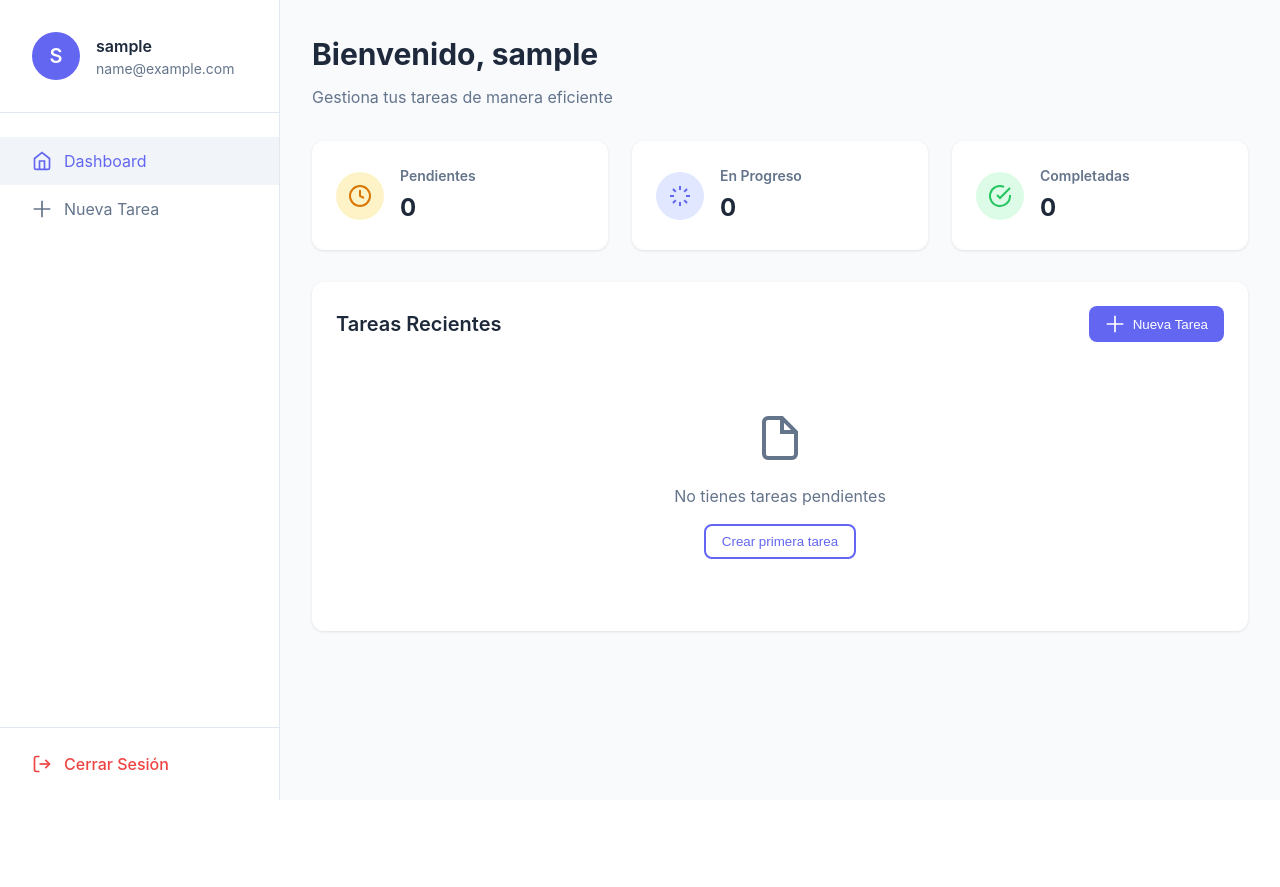
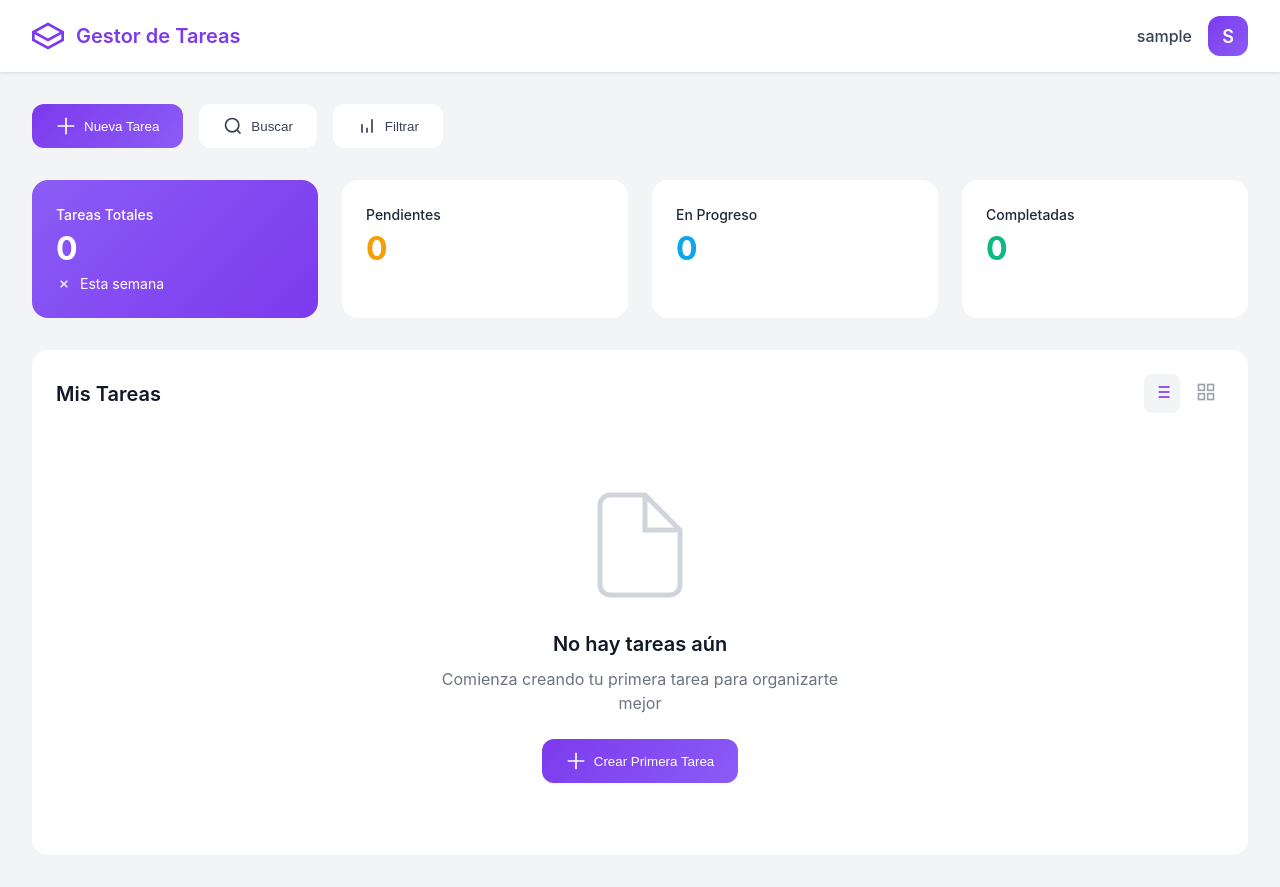
Before and after one commit to erreyesjoel/GestorTareas, a Flask app: page /dashboard in a window 1280 px wide. Before the commit the page ends 800 px from the top, so only its background shows below. Run offline with Flask 3, Linux system fonts and the light colour scheme; the visitor is signed in with stand-in values (Sample User, id 1).

Commit message:
cambio en los estilos del dashboard

```diff
--- a/app/static/css/_dashboard.css
+++ b/app/static/css/_dashboard.css
@@ -1,16 +1,21 @@
 :root {
-    --primary-color: #6366f1;
-    --primary-hover: #4f46e5;
-    --secondary-color: #64748b;
-    --success-color: #22c55e;
-    --warning-color: #f59e0b;
-    --danger-color: #ef4444;
-    --background-color: #f8fafc;
-    --surface-color: #ffffff;
-    --text-primary: #1e293b;
-    --text-secondary: #64748b;
-    --border-color: #e2e8f0;
-    --sidebar-width: 280px;
+    --primary: #7c3aed;
+    --primary-light: #8b5cf6;
+    --primary-dark: #6d28d9;
+    --secondary: #0ea5e9;
+    --success: #10b981;
+    --warning: #f59e0b;
+    --danger: #ef4444;
+    --gray-50: #f9fafb;
+    --gray-100: #f3f4f6;
+    --gray-200: #e5e7eb;
+    --gray-300: #d1d5db;
+    --gray-400: #9ca3af;
+    --gray-500: #6b7280;
+    --gray-600: #4b5563;
+    --gray-700: #374151;
+    --gray-800: #1f2937;
+    --gray-900: #111827;
 }
 
 * {
@@ -20,270 +25,354 @@
 }
 
 body {
-    font-family: 'Inter', -apple-system, BlinkMacSystemFont, 'Segoe UI', Roboto, Oxygen, Ubuntu, Cantarell, sans-serif;
-    background-color: var(--background-color);
-    color: var(--text-primary);
+    font-family: 'Inter', system-ui, -apple-system, sans-serif;
+    background-color: var(--gray-100);
+    color: var(--gray-800);
     line-height: 1.5;
 }
 
-.dashboard {
+.app-container {
+    min-height: 100vh;
     display: flex;
-    min-height: 100vh;
+    flex-direction: column;
 }
 
-/* Sidebar */
-.sidebar {
-    width: var(--sidebar-width);
-    background-color: var(--surface-color);
-    border-right: 1px solid var(--border-color);
+/* Header */
+.main-header {
+    background-color: white;
+    padding: 1rem 2rem;
     display: flex;
-    flex-direction: column;
-    position: fixed;
-    height: 100vh;
+    justify-content: space-between;
+    align-items: center;
+    box-shadow: 0 1px 3px rgba(0, 0, 0, 0.1);
+    position: sticky;
+    top: 0;
+    z-index: 100;
 }
 
-.user-info {
-    padding: 2rem;
-    border-bottom: 1px solid var(--border-color);
+.brand {
+    display: flex;
+    align-items: center;
+    gap: 0.75rem;
+    font-size: 1.25rem;
+    font-weight: 600;
+    color: var(--primary);
+}
+
+.logo-icon {
+    width: 32px;
+    height: 32px;
+    stroke: currentColor;
+    stroke-width: 2;
+}
+
+.user-menu {
     display: flex;
     align-items: center;
     gap: 1rem;
+    position: relative;
+    cursor: pointer;
 }
 
-.avatar-circle {
-    width: 48px;
-    height: 48px;
-    background-color: var(--primary-color);
-    color: white;
-    border-radius: 50%;
+.user-name {
+    font-weight: 500;
+    color: var(--gray-700);
+}
+
+.avatar {
+    width: 40px;
+    height: 40px;
+    background: linear-gradient(135deg, var(--primary), var(--primary-light));
+    border-radius: 12px;
     display: flex;
     align-items: center;
     justify-content: center;
-    font-size: 1.25rem;
+    color: white;
     font-weight: 600;
+    font-size: 1.125rem;
 }
 
-.user-details h3 {
-    font-size: 1rem;
-    font-weight: 600;
-    color: var(--text-primary);
+.user-dropdown {
+    position: absolute;
+    top: 100%;
+    right: 0;
+    margin-top: 0.5rem;
+    background: white;
+    border-radius: 12px;
+    box-shadow: 0 10px 15px -3px rgba(0, 0, 0, 0.1);
+    min-width: 240px;
+    opacity: 0;
+    visibility: hidden;
+    transform: translateY(-10px);
+    transition: all 0.2s;
 }
 
-.user-details p {
-    font-size: 0.875rem;
-    color: var(--text-secondary);
+.user-menu:hover .user-dropdown {
+    opacity: 1;
+    visibility: visible;
+    transform: translateY(0);
 }
 
-.sidebar-nav {
-    flex: 1;
-    padding: 1.5rem 0;
+.dropdown-header {
+    padding: 1rem;
+    border-bottom: 1px solid var(--gray-200);
 }
 
-.sidebar-nav ul {
-    list-style: none;
+.dropdown-header strong {
+    display: block;
+    color: var(--gray-900);
+    font-size: 0.875rem;
 }
 
-.sidebar-nav li a {
+.dropdown-header span {
+    color: var(--gray-500);
+    font-size: 0.813rem;
+}
+
+.dropdown-body {
+    padding: 0.5rem;
+}
+
+.dropdown-item {
     display: flex;
     align-items: center;
     gap: 0.75rem;
-    padding: 0.75rem 2rem;
-    color: var(--text-secondary);
+    padding: 0.75rem;
+    color: var(--gray-700);
     text-decoration: none;
+    border-radius: 8px;
     transition: all 0.2s;
 }
 
-.sidebar-nav li.active a,
-.sidebar-nav li a:hover {
-    color: var(--primary-color);
-    background-color: #f1f5f9;
+.dropdown-item:hover {
+    background-color: var(--gray-50);
+    color: var(--danger);
 }
 
-.sidebar-nav svg {
+.dropdown-item svg {
     width: 20px;
     height: 20px;
     stroke-width: 2;
 }
 
-.sidebar-footer {
-    padding: 1.5rem 2rem;
-    border-top: 1px solid var(--border-color);
+/* Content */
+.content-wrapper {
+    flex: 1;
+    padding: 2rem;
+    max-width: 1400px;
+    margin: 0 auto;
+    width: 100%;
 }
 
-.logout-btn {
+/* Quick Actions */
+.quick-actions {
+    display: flex;
+    gap: 1rem;
+    margin-bottom: 2rem;
+}
+
+.action-btn {
     display: flex;
     align-items: center;
-    gap: 0.75rem;
-    color: var(--danger-color);
-    text-decoration: none;
+    gap: 0.5rem;
+    padding: 0.75rem 1.5rem;
+    border-radius: 12px;
     font-weight: 500;
-    transition: opacity 0.2s;
+    border: none;
+    cursor: pointer;
+    transition: all 0.2s;
 }
 
-.logout-btn:hover {
-    opacity: 0.8;
-}
-
-.logout-btn svg {
+.action-btn svg {
     width: 20px;
     height: 20px;
     stroke-width: 2;
 }
 
-/* Main Content */
-.main-content {
-    flex: 1;
-    margin-left: var(--sidebar-width);
-    padding: 2rem;
+.action-btn.primary {
+    background: linear-gradient(135deg, var(--primary), var(--primary-light));
+    color: white;
 }
 
-.content-header {
-    margin-bottom: 2rem;
+.action-btn.primary:hover {
+    background: linear-gradient(135deg, var(--primary-dark), var(--primary));
+    transform: translateY(-1px);
 }
 
-.content-header h1 {
-    font-size: 1.875rem;
-    font-weight: 700;
-    color: var(--text-primary);
-    margin-bottom: 0.5rem;
+.action-btn.secondary {
+    background-color: white;
+    color: var(--gray-700);
 }
 
-.content-header p {
-    color: var(--text-secondary);
+.action-btn.secondary:hover {
+    background-color: var(--gray-50);
+    color: var(--primary);
 }
 
-/* Stats Cards */
-.dashboard-stats {
+/* Task Summary */
+.task-summary {
     display: grid;
     grid-template-columns: repeat(auto-fit, minmax(240px, 1fr));
     gap: 1.5rem;
     margin-bottom: 2rem;
 }
 
-.stat-card {
-    background-color: var(--surface-color);
-    border-radius: 0.75rem;
+.summary-card {
+    background: white;
+    border-radius: 16px;
     padding: 1.5rem;
+    transition: all 0.3s;
+}
+
+.summary-card:hover {
+    transform: translateY(-2px);
+    box-shadow: 0 10px 15px -3px rgba(0, 0, 0, 0.1);
+}
+
+.summary-card.highlight {
+    background: linear-gradient(135deg, var(--primary-light), var(--primary));
+    color: white;
+}
+
+.card-content h3 {
+    font-size: 0.875rem;
+    font-weight: 500;
+    margin-bottom: 0.5rem;
+    color: inherit;
+}
+
+.number {
+    font-size: 2rem;
+    font-weight: 700;
+    line-height: 1;
+    margin-bottom: 0.5rem;
+}
+
+.number.warning { color: var(--warning); }
+.number.info { color: var(--secondary); }
+.number.success { color: var(--success); }
+
+.trend {
     display: flex;
     align-items: center;
-    gap: 1rem;
-    box-shadow: 0 1px 3px rgba(0, 0, 0, 0.1);
+    gap: 0.5rem;
+    font-size: 0.875rem;
 }
 
-.stat-icon {
-    width: 48px;
-    height: 48px;
-    border-radius: 50%;
-    display: flex;
-    align-items: center;
-    justify-content: center;
-}
-
-.stat-icon svg {
-    width: 24px;
-    height: 24px;
+.trend svg {
+    width: 16px;
+    height: 16px;
     stroke-width: 2;
 }
 
-.stat-icon.pending {
-    background-color: #fef3c7;
-    color: #d97706;
+/* Tasks Container */
+.tasks-container {
+    background: white;
+    border-radius: 16px;
+    padding: 1.5rem;
 }
 
-.stat-icon.in-progress {
-    background-color: #e0e7ff;
-    color: var(--primary-color);
-}
-
-.stat-icon.completed {
-    background-color: #dcfce7;
-    color: var(--success-color);
-}
-
-.stat-info h3 {
-    font-size: 0.875rem;
-    font-weight: 600;
-    color: var(--text-secondary);
-    margin-bottom: 0.25rem;
-}
-
-.stat-number {
-    font-size: 1.5rem;
-    font-weight: 700;
-    color: var(--text-primary);
-}
-
-/* Tasks Section */
-.tasks-section {
-    background-color: var(--surface-color);
-    border-radius: 0.75rem;
-    padding: 1.5rem;
-    box-shadow: 0 1px 3px rgba(0, 0, 0, 0.1);
-}
-
-.section-header {
+.tasks-header {
     display: flex;
     justify-content: space-between;
     align-items: center;
     margin-bottom: 1.5rem;
 }
 
-.section-header h2 {
+.tasks-header h2 {
     font-size: 1.25rem;
     font-weight: 600;
+    color: var(--gray-900);
 }
 
-.new-task-btn {
+.view-options {
     display: flex;
-    align-items: center;
     gap: 0.5rem;
-    background-color: var(--primary-color);
-    color: white;
-    border: none;
-    padding: 0.5rem 1rem;
-    border-radius: 0.5rem;
-    font-weight: 500;
-    cursor: pointer;
-    transition: background-color 0.2s;
 }
 
-.new-task-btn:hover {
-    background-color: var(--primary-hover);
+.view-btn {
+    padding: 0.5rem;
+    border: none;
+    background: none;
+    color: var(--gray-400);
+    cursor: pointer;
+    border-radius: 8px;
+    transition: all 0.2s;
 }
 
-.new-task-btn svg {
+.view-btn:hover {
+    background-color: var(--gray-100);
+    color: var(--gray-600);
+}
+
+.view-btn.active {
+    background-color: var(--gray-100);
+    color: var(--primary);
+}
+
+.view-btn svg {
     width: 20px;
     height: 20px;
     stroke-width: 2;
 }
 
 /* Empty State */
-.no-tasks {
+.empty-state {
+    padding: 3rem 0;
     text-align: center;
-    padding: 3rem 0;
-    color: var(--text-secondary);
 }
 
-.no-tasks svg {
-    width: 48px;
-    height: 48px;
-    stroke-width: 2;
-    margin-bottom: 1rem;
+.empty-state-content {
+    max-width: 400px;
+    margin: 0 auto;
 }
 
-.create-first-task {
-    margin-top: 1rem;
-    background-color: transparent;
-    border: 2px solid var(--primary-color);
-    color: var(--primary-color);
-    padding: 0.5rem 1rem;
-    border-radius: 0.5rem;
+.illustration {
+    width: 120px;
+    height: 120px;
+    margin: 0 auto 1.5rem;
+    color: var(--gray-300);
+}
+
+.illustration svg {
+    width: 100%;
+    height: 100%;
+    stroke-width: 1;
+}
+
+.empty-state h3 {
+    font-size: 1.25rem;
+    font-weight: 600;
+    color: var(--gray-900);
+    margin-bottom: 0.5rem;
+}
+
+.empty-state p {
+    color: var(--gray-500);
+    margin-bottom: 1.5rem;
+}
+
+.create-task-btn {
+    display: inline-flex;
+    align-items: center;
+    gap: 0.5rem;
+    background: linear-gradient(135deg, var(--primary), var(--primary-light));
+    color: white;
+    border: none;
+    padding: 0.75rem 1.5rem;
+    border-radius: 12px;
     font-weight: 500;
     cursor: pointer;
     transition: all 0.2s;
 }
 
-.create-first-task:hover {
-    background-color: var(--primary-color);
-    color: white;
+.create-task-btn:hover {
+    background: linear-gradient(135deg, var(--primary-dark), var(--primary));
+    transform: translateY(-1px);
 }
+
+.create-task-btn svg {
+    width: 20px;
+    height: 20px;
+    stroke-width: 2;
+}
--- a/app/static/js/dashboard.js
+++ b/app/static/js/dashboard.js
@@ -1,14 +1,34 @@
 document.addEventListener('DOMContentLoaded', () => {
-    // Manejar el botón de nueva tarea
-    const newTaskBtn = document.querySelector('.new-task-btn');
-    const createFirstTaskBtn = document.querySelector('.create-first-task');
+    // Botones de nueva tarea
+    const newTaskBtns = document.querySelectorAll('.action-btn.primary, .create-task-btn');
+    newTaskBtns.forEach(btn => {
+        btn.addEventListener('click', () => {
+            // Por ahora solo mostramos un mensaje
+            alert('Funcionalidad de crear tarea próximamente...');
+        });
+    });
 
-    [newTaskBtn, createFirstTaskBtn].forEach(btn => {
-        if (btn) {
-            btn.addEventListener('click', () => {
-                // Por ahora solo mostramos un mensaje
-                alert('Funcionalidad de crear tarea próximamente...');
-            });
+    // Botones de vista
+    const viewBtns = document.querySelectorAll('.view-btn');
+    viewBtns.forEach(btn => {
+        btn.addEventListener('click', () => {
+            // Remover clase active de todos los botones
+            viewBtns.forEach(b => b.classList.remove('active'));
+            // Añadir clase active al botón clickeado
+            btn.classList.add('active');
+        });
+    });
+
+    // Menú de usuario
+    const userMenu = document.querySelector('.user-menu');
+    const userDropdown = document.querySelector('.user-dropdown');
+
+    // Cerrar el dropdown cuando se hace click fuera
+    document.addEventListener('click', (e) => {
+        if (!userMenu.contains(e.target)) {
+            userDropdown.style.opacity = '0';
+            userDropdown.style.visibility = 'hidden';
+            userDropdown.style.transform = 'translateY(-10px)';
         }
     });
 });
--- a/app/templates/dashboard.html
+++ b/app/templates/dashboard.html
@@ -7,46 +7,29 @@
     <link rel="stylesheet" href="{{ url_for('static', filename='css/_dashboard.css') }}">
 </head>
 <body>
-    <div class="dashboard">
-        <!-- Barra lateral -->
-        <aside class="sidebar">
-            <div class="user-info">
-                <div class="user-avatar">
-                    <!-- Iniciales del usuario -->
-                    <div class="avatar-circle">
-                        {{ current_user.nombre[0].upper() }}
-                    </div>
-                </div>
-                <div class="user-details">
-                    <h3>{{ current_user.nombre }}</h3>
-                    <p>{{ current_user.email }}</p>
+    <div class="app-container">
+        <!-- Header principal -->
+        <header class="main-header">
+            <div class="header-left">
+                <div class="brand">
+                    <svg class="logo-icon" viewBox="0 0 24 24" fill="none" stroke="currentColor">
+                        <path d="M12 3L1 9l11 6 11-6-11-6zM1 9v6l11 6 11-6V9"/>
+                    </svg>
+                    <span>Gestor de Tareas</span>
                 </div>
             </div>
 
-            <nav class="sidebar-nav">
-                <ul>
-                    <li class="active">
-                        <a href="{{ url_for('main.dashboard') }}">
-                            <svg viewBox="0 0 24 24" fill="none" stroke="currentColor">
-                                <path d="M3 9l9-7 9 7v11a2 2 0 0 1-2 2H5a2 2 0 0 1-2-2z"/>
-                                <polyline points="9 22 9 12 15 12 15 22"/>
-                            </svg>
-                            Dashboard
-                        </a>
-                    </li>
-                    <li>
-                        <a href="#">
-                            <svg viewBox="0 0 24 24" fill="none" stroke="currentColor">
-                                <path d="M12 2v20M2 12h20"/>
-                            </svg>
-                            Nueva Tarea
-                        </a>
-                    </li>
-                </ul>
-            </nav>
-
-            <div class="sidebar-footer">
-                <a href="{{ url_for('main.logout') }}" class="logout-btn">
+            <div class="header-right">
+                <div class="user-menu">
+                    <span class="user-name">{{ current_user.nombre }}</span>
+                    <div class="avatar">{{ current_user.nombre[0].upper() }}</div>
+                    <div class="user-dropdown">
+                        <div class="dropdown-header">
+                            <strong>{{ current_user.nombre }}</strong>
+                            <span>{{ current_user.email }}</span>
+                        </div>
+                        <div class="dropdown-body">
+                            <a href="{{ url_for('main.logout') }}" class="dropdown-item">
                                 <svg viewBox="0 0 24 24" fill="none" stroke="currentColor">
                                     <path d="M9 21H5a2 2 0 0 1-2-2V5a2 2 0 0 1 2-2h4"/>
                                     <polyline points="16 17 21 12 16 7"/>
@@ -55,79 +38,117 @@
                                 Cerrar Sesión
                             </a>
                         </div>
-        </aside>
-
-        <!-- Contenido principal -->
-        <main class="main-content">
-            <header class="content-header">
-                <h1>Bienvenido, {{ current_user.nombre }}</h1>
-                <p>Gestiona tus tareas de manera eficiente</p>
-            </header>
-
-            <div class="dashboard-stats">
-                <div class="stat-card">
-                    <div class="stat-icon pending">
-                        <svg viewBox="0 0 24 24" fill="none" stroke="currentColor">
-                            <circle cx="12" cy="12" r="10"/>
-                            <polyline points="12 6 12 12 16 14"/>
-                        </svg>
-                    </div>
-                    <div class="stat-info">
-                        <h3>Pendientes</h3>
-                        <p class="stat-number">0</p>
-                    </div>
-                </div>
-
-                <div class="stat-card">
-                    <div class="stat-icon in-progress">
-                        <svg viewBox="0 0 24 24" fill="none" stroke="currentColor">
-                            <path d="M12 2v4M12 18v4M4.93 4.93l2.83 2.83M16.24 16.24l2.83 2.83M2 12h4M18 12h4M4.93 19.07l2.83-2.83M16.24 7.76l2.83-2.83"/>
-                        </svg>
-                    </div>
-                    <div class="stat-info">
-                        <h3>En Progreso</h3>
-                        <p class="stat-number">0</p>
-                    </div>
-                </div>
-
-                <div class="stat-card">
-                    <div class="stat-icon completed">
-                        <svg viewBox="0 0 24 24" fill="none" stroke="currentColor">
-                            <path d="M22 11.08V12a10 10 0 1 1-5.93-9.14"/>
-                            <polyline points="22 4 12 14.01 9 11.01"/>
-                        </svg>
-                    </div>
-                    <div class="stat-info">
-                        <h3>Completadas</h3>
-                        <p class="stat-number">0</p>
                     </div>
                 </div>
             </div>
+        </header>
 
-            <section class="tasks-section">
-                <div class="section-header">
-                    <h2>Tareas Recientes</h2>
-                    <button class="new-task-btn">
+        <div class="content-wrapper">
+            <!-- Panel de acciones rápidas -->
+            <div class="quick-actions">
+                <button class="action-btn primary">
                     <svg viewBox="0 0 24 24" fill="none" stroke="currentColor">
                         <path d="M12 2v20M2 12h20"/>
                     </svg>
                     Nueva Tarea
                 </button>
+                <button class="action-btn secondary">
+                    <svg viewBox="0 0 24 24" fill="none" stroke="currentColor">
+                        <circle cx="11" cy="11" r="8"/>
+                        <line x1="21" y1="21" x2="16.65" y2="16.65"/>
+                    </svg>
+                    Buscar
+                </button>
+                <button class="action-btn secondary">
+                    <svg viewBox="0 0 24 24" fill="none" stroke="currentColor">
+                        <path d="M12 20v-6M6 20V10M18 20V4"/>
+                    </svg>
+                    Filtrar
+                </button>
             </div>
 
+            <!-- Resumen de tareas -->
+            <div class="task-summary">
+                <div class="summary-card highlight">
+                    <div class="card-content">
+                        <h3>Tareas Totales</h3>
+                        <div class="number">0</div>
+                        <div class="trend positive">
+                            <svg viewBox="0 0 24 24" fill="none" stroke="currentColor">
+                                <path d="M7 17l5-5 5 5"/>
+                                <path d="M7 7l5 5 5-5"/>
+                            </svg>
+                            <span>Esta semana</span>
+                        </div>
+                    </div>
+                </div>
+                <div class="summary-card">
+                    <div class="card-content">
+                        <h3>Pendientes</h3>
+                        <div class="number warning">0</div>
+                    </div>
+                </div>
+                <div class="summary-card">
+                    <div class="card-content">
+                        <h3>En Progreso</h3>
+                        <div class="number info">0</div>
+                    </div>
+                </div>
+                <div class="summary-card">
+                    <div class="card-content">
+                        <h3>Completadas</h3>
+                        <div class="number success">0</div>
+                    </div>
+                </div>
+            </div>
+
+            <!-- Lista de tareas -->
             <div class="tasks-container">
-                    <!-- Si no hay tareas -->
-                    <div class="no-tasks">
+                <div class="tasks-header">
+                    <h2>Mis Tareas</h2>
+                    <div class="view-options">
+                        <button class="view-btn active">
+                            <svg viewBox="0 0 24 24" fill="none" stroke="currentColor">
+                                <line x1="8" y1="6" x2="21" y2="6"/>
+                                <line x1="8" y1="12" x2="21" y2="12"/>
+                                <line x1="8" y1="18" x2="21" y2="18"/>
+                                <line x1="3" y1="6" x2="3.01" y2="6"/>
+                                <line x1="3" y1="12" x2="3.01" y2="12"/>
+                                <line x1="3" y1="18" x2="3.01" y2="18"/>
+                            </svg>
+                        </button>
+                        <button class="view-btn">
+                            <svg viewBox="0 0 24 24" fill="none" stroke="currentColor">
+                                <rect x="3" y="3" width="7" height="7"/>
+                                <rect x="14" y="3" width="7" height="7"/>
+                                <rect x="14" y="14" width="7" height="7"/>
+                                <rect x="3" y="14" width="7" height="7"/>
+                            </svg>
+                        </button>
+                    </div>
+                </div>
+
+                <!-- Estado vacío -->
+                <div class="empty-state">
+                    <div class="empty-state-content">
+                        <div class="illustration">
                             <svg viewBox="0 0 24 24" fill="none" stroke="currentColor">
                                 <path d="M13 2H6a2 2 0 0 0-2 2v16a2 2 0 0 0 2 2h12a2 2 0 0 0 2-2V9z"/>
                                 <polyline points="13 2 13 9 20 9"/>
                             </svg>
-                        <p>No tienes tareas pendientes</p>
-                        <button class="create-first-task">Crear primera tarea</button>
+                        </div>
+                        <h3>No hay tareas aún</h3>
+                        <p>Comienza creando tu primera tarea para organizarte mejor</p>
+                        <button class="create-task-btn">
+                            <svg viewBox="0 0 24 24" fill="none" stroke="currentColor">
+                                <path d="M12 2v20M2 12h20"/>
+                            </svg>
+                            Crear Primera Tarea
+                        </button>
                     </div>
                 </div>
-            </section>
-        </main>
+            </div>
+        </div>
     </div>
 
     <script src="{{ url_for('static', filename='js/dashboard.js') }}"></script>
```
Lines whose indentation alone changed are shown as unchanged.
